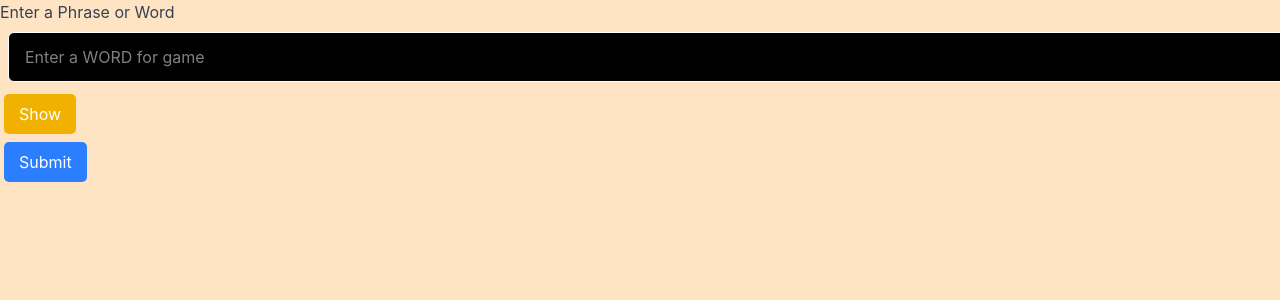
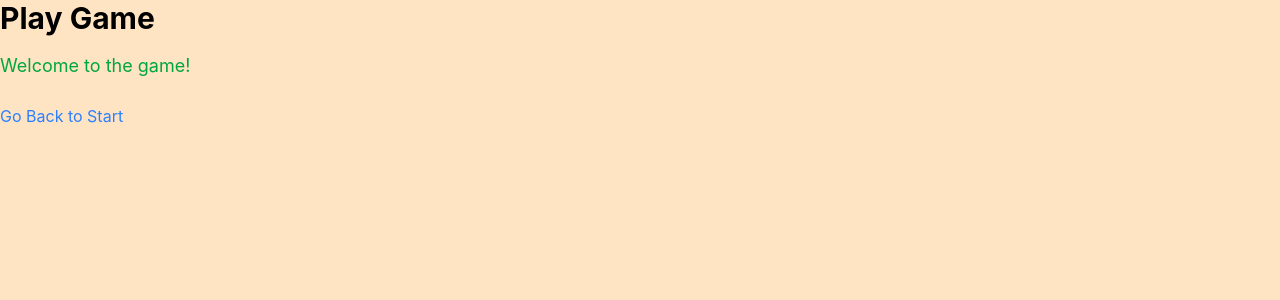
Before and after one commit to way2masoom/React-Learning, a React (Vite) app in the folder HangMangame/: page /play in a window 1280 px wide. Shown: the top 300 px of the page. Built offline with nearby package versions, Linux system fonts and the light colour scheme.

Commit message:
Add routing and game components; implement navigation between Start and Play pages

```diff
--- a/HangMangame/package.json
+++ b/HangMangame/package.json
@@ -13,6 +13,7 @@
     "@tailwindcss/vite": "^4.3.0",
     "react": "^19.2.6",
     "react-dom": "^19.2.6",
+    "react-router-dom": "^7.15.1",
     "tailwindcss": "^4.3.0"
   },
   "devDependencies": {
--- a/HangMangame/src/App.jsx
+++ b/HangMangame/src/App.jsx
@@ -1,13 +1,21 @@
+import { Route, Routes } from 'react-router-dom'
 import './App.css'
+import StartGame from './pages/StartGame'
+import PlayGame from './pages/Playgame'
 import TextInputFormContainer from './components/TextInputForm/TextInputFormContainer'
+
 
 
 
 function App() {
   return (
-    <div>
-      <TextInputFormContainer />
-    </div>
+    // Define routes for the application
+    <Routes>
+      <Route path='/' element={<TextInputFormContainer />} />
+      <Route path='/start' element={<StartGame />} />
+      <Route path='/play' element={<PlayGame />} />
+
+    </Routes>
 
   )
 }
--- a/HangMangame/src/components/TextInputForm/TextInputFormContainer.jsx
+++ b/HangMangame/src/components/TextInputForm/TextInputFormContainer.jsx
@@ -1,21 +1,30 @@
 import { useState } from "react";
 import TextInputForm from "./TextInputForm";
+import { useNavigate } from "react-router-dom";
 
 
 function TextInputFormContainer() {
 
-    const [inputType, setInputType] = useState("password")
+    const [inputType, setInputType] = useState("password") // state to hold the type of the input field, default is password
+    const [value, setValue] = useState("") // state to hold the value of the input field
+    const navigate = useNavigate() // useNavigate hook to programmatically navigate to another route
 
     // Prevent form submit refresh
     function handleFormSubmit(event) {
         event.preventDefault();
-        console.log("Form Submitted");
+        console.log("Form Submitted", value);
+
+        if (value) {
+            // if we have something in the input field, we navigate to the play page
+            navigate("/play")
+        }
     }
 
     // Handle input change
     function handleTextInputChange(event) {
         console.log("Text Input changed");
         console.log(event.target.value);
+        setValue(event.target.value)
     }
 
     // Show Hide click btn function
--- a/HangMangame/src/main.jsx
+++ b/HangMangame/src/main.jsx
@@ -1,7 +1,15 @@
+import { StrictMode } from 'react'
 import { createRoot } from 'react-dom/client'
 import './index.css'
 import App from './App.jsx'
+import { BrowserRouter } from 'react-router-dom'
+
 
 createRoot(document.getElementById('root')).render(
-  <App />
+  <StrictMode>
+    <BrowserRouter>
+      <App />
+    </BrowserRouter>
+  </StrictMode>
+
 )
--- /dev/null
+++ b/HangMangame/src/pages/Playgame.jsx
@@ -0,0 +1,16 @@
+import { Link } from "react-router-dom";
+
+
+
+// Play Game Page
+function PlayGame() {
+    return (
+        <div>
+            <h1 className="text-3xl font-bold mb-4 ">Play Game</h1>
+            <p className="text-lg mb-6 text-green-600">Welcome to the game!</p>
+            <Link to="/start" className="text-blue-500 hover:text-blue-700">Go Back to Start</Link>
+        </div>
+    )
+}
+
+export default PlayGame;
--- a/HangMangame/src/pages/StartGame.jsx
+++ b/HangMangame/src/pages/StartGame.jsx
@@ -1,16 +1,17 @@
+import { Link } from "react-router-dom";
+import TextInputFormContainer from "../components/TextInputForm/TextInputFormContainer";
+
+
+
+
 // start game component
-
-import Button from "../components/Buttons/Button";
-
 function StartGame() {
     return (
         <>
             <div>
-                <Button text="StartGame" styleType="sucess" onClickHandler={() => {
-                    console.log("game LOADED");
-
-                }} />
-                <p className="m-2 text-blue-400">Click on the button to start the game</p>
+                <h1 className="text-3xl font-bold mb-4">Welcome to Hangman Game!</h1>
+                <TextInputFormContainer />
+                <Link to="/play" className="text-blue-500 hover:text-blue-700">Play Game</Link>
             </div>
         </> /* this called react fragment  */
     )
```
Also changed, not shown: 1 other file (tests, documents, lock files or other folders).
